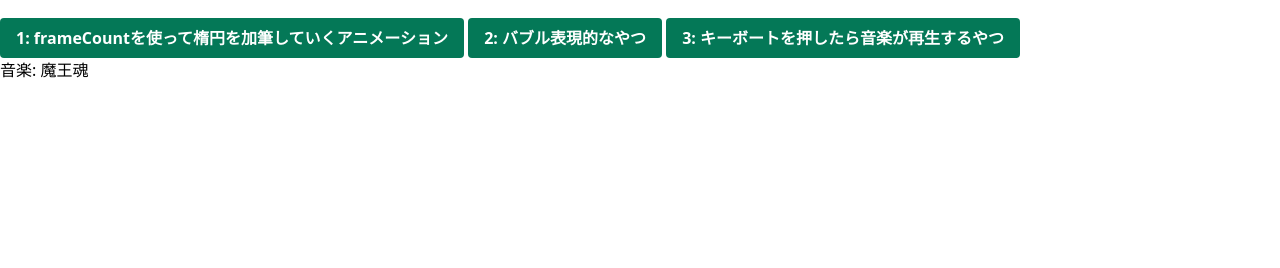
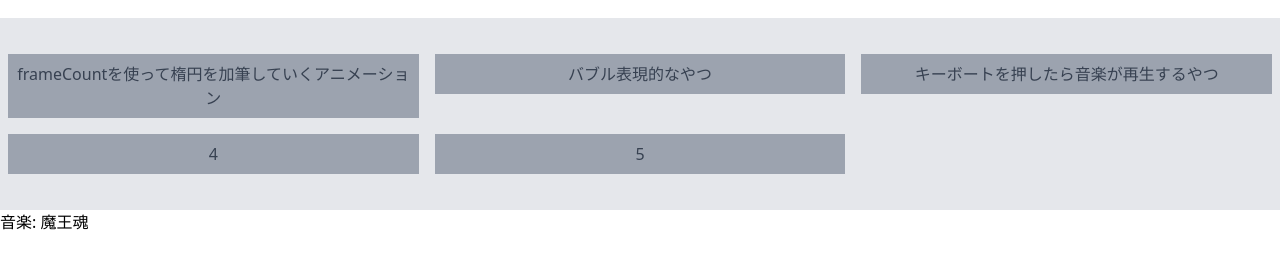
Before and after one commit to zztkm/oreno-p5js, a website built with Parcel: page src/index.html in a window 1280 px wide. Shown: the part 46-314 px from the top of the page. Built offline with nearby package versions, Linux system fonts and the light colour scheme.

Commit message:
update: index.html style

```diff
--- a/src/index.html
+++ b/src/index.html
@@ -10,9 +10,30 @@
 <body>
 	<h1 class="text-4xl text-green-700 text-center font-semibold">おれのp5.js</h1>
 	<br>
-	<button class="bg-green-700 btn"><a href="./01_ellipseart.html">1: frameCountを使って楕円を加筆していくアニメーション</a></button>
-	<button class="bg-green-700 btn"><a href="./02_bubble.html">2: バブル表現的なやつ</a></button>
-	<button class="bg-green-700 btn"><a href="./03_sound_key_typed_play.html">3: キーボートを押したら音楽が再生するやつ</a></button>
+	<div class="flex content-center flex-wrap bg-gray-200 h-48">
+		<div class="w-1/3 p-2">
+			<div class="text-gray-700 text-center bg-gray-400 p-2">
+				<a href="./01_ellipseart.html">frameCountを使って楕円を加筆していくアニメーション</a>
+			</div>
+		</div>
+		<div class="w-1/3 p-2">
+			<div class="text-gray-700 text-center bg-gray-400 p-2">
+				<a href="./02_bubble.html">バブル表現的なやつ</a>
+			</div>
+		</div>
+		<div class="w-1/3 p-2">
+			<div class="text-gray-700 text-center bg-gray-400 p-2">
+				<a href="./03_sound_key_typed_play.html">キーボートを押したら音楽が再生するやつ</a>
+			</div>
+		</div>
+		<div class="w-1/3 p-2">
+			<div class="text-gray-700 text-center bg-gray-400 p-2">4</div>
+		</div>
+		<div class="w-1/3 p-2">
+			<div class="text-gray-700 text-center bg-gray-400 p-2">5</div>
+		</div>
+	</div>
+
 
 	<div>音楽:<a href="https://maou.audio/"> 魔王魂</a></div>
 </body>
```
Also changed, not shown: src/03_sound_key_typed_play.html (+3 -0 lines), src/assets/tailwind/tailwind.css, static/gopher-emon.svg (added).
